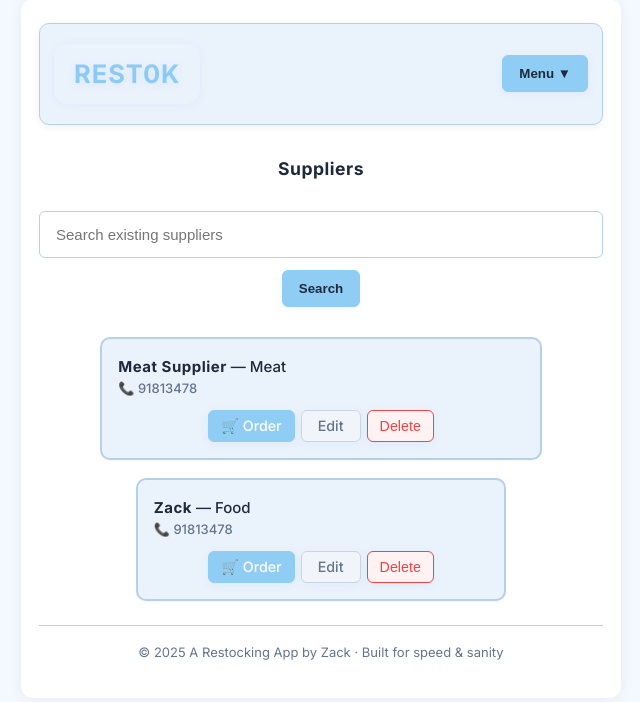
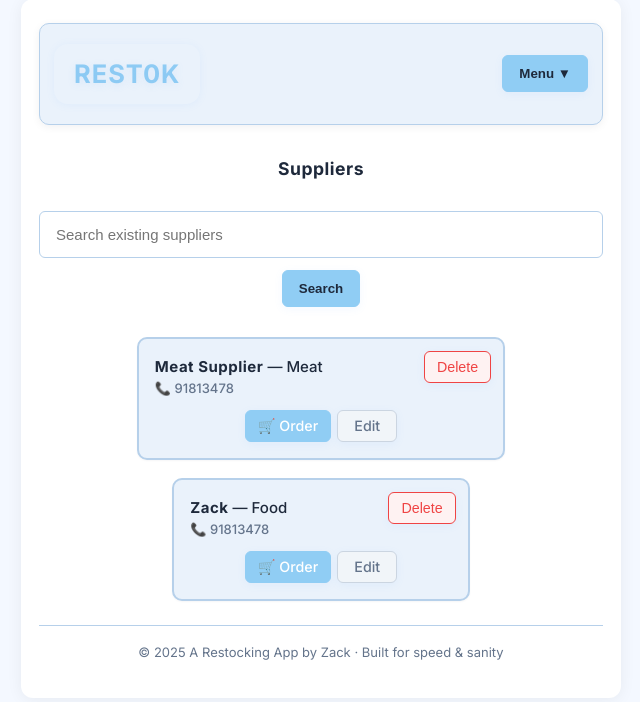
Before and after one commit to Detectiveplati/personal, a Flask app: page / in a window 1280 px wide. Shown: the part 21-723 px from the top of the page, without its empty margins (319-959 px from the left). Run offline with Flask 3, Linux system fonts and the light colour scheme.

Commit message:
Repositioned supplier_list delete button, item_list start order button up

```diff
--- a/restocking/templates/suppliers_list.html
+++ b/restocking/templates/suppliers_list.html
@@ -8,7 +8,10 @@
 </form>
 <div class="grid" style="gap: 18px;">
   {% for s in suppliers %}
-  <div class="card" style="padding: 16px;">
+  <div class="card" style="padding: 16px; position:relative;">
+    <form method="post" action="/suppliers/{{ s.id }}/delete" style="position:absolute; top:12px; right:12px;">
+      <button type="submit" class="supplier-action-btn delete-btn" onclick="return confirm('Delete this supplier?')">Delete</button>
+    </form>
     <div class="row" style="justify-content: space-between; align-items: center;">
       <div>
         <div><strong>{{ s.name }}</strong> — {{ s.category or 'Uncategorized' }}</div>
@@ -17,9 +20,6 @@
       <div class="row" style="gap: 6px; flex-wrap:nowrap;">
         <a href="/suppliers/{{ s.id }}/items" class="supplier-action-btn order-btn">🛒 Order</a>
         <a href="/suppliers/{{ s.id }}/edit" class="supplier-action-btn edit-btn">Edit</a>
-        <form method="post" action="/suppliers/{{ s.id }}/delete" style="display:inline;">
-          <button type="submit" class="supplier-action-btn delete-btn" onclick="return confirm('Delete this supplier?')">Delete</button>
-        </form>
       </div>
     </div>
   </div>
```
Also changed, not shown: restocking/templates/items_list.html (+4 -3 lines).
